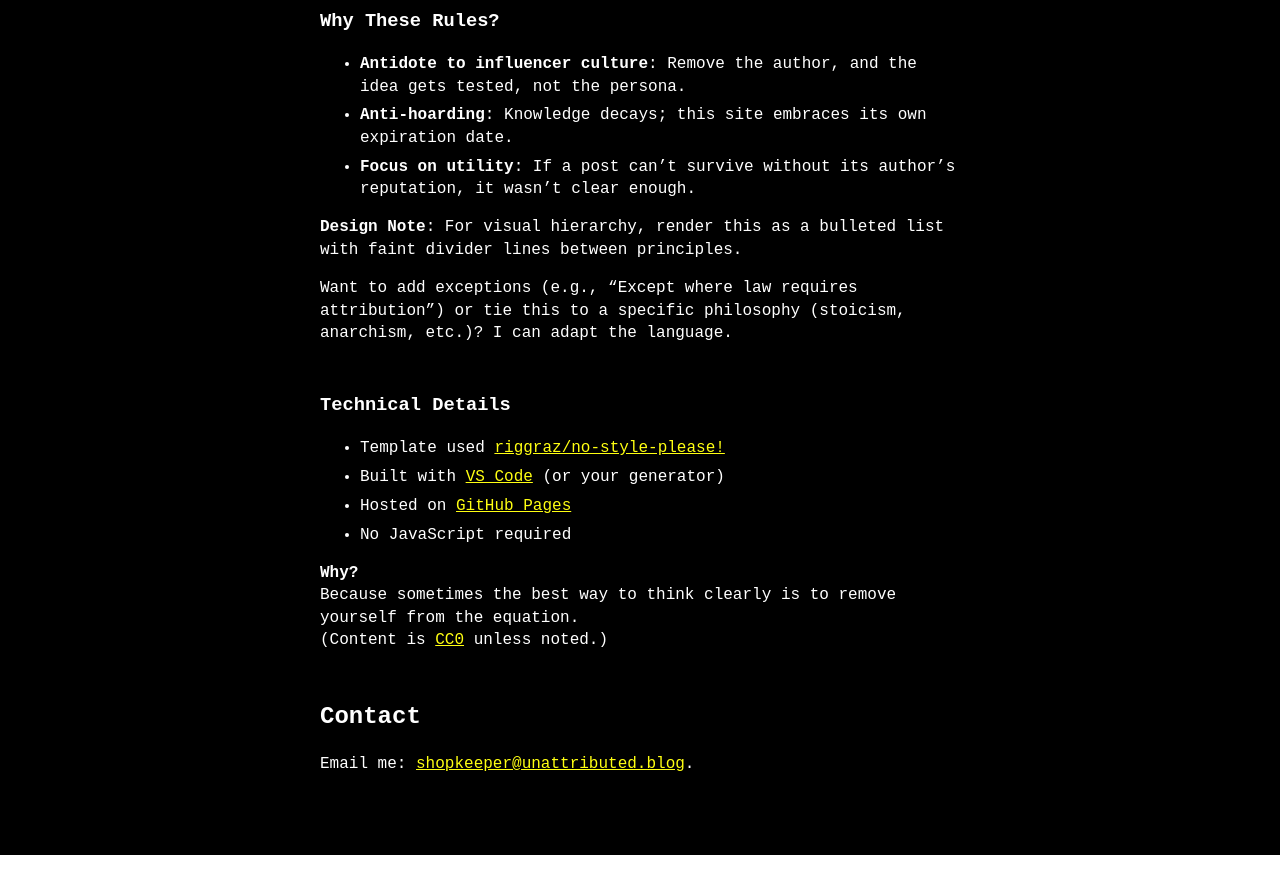
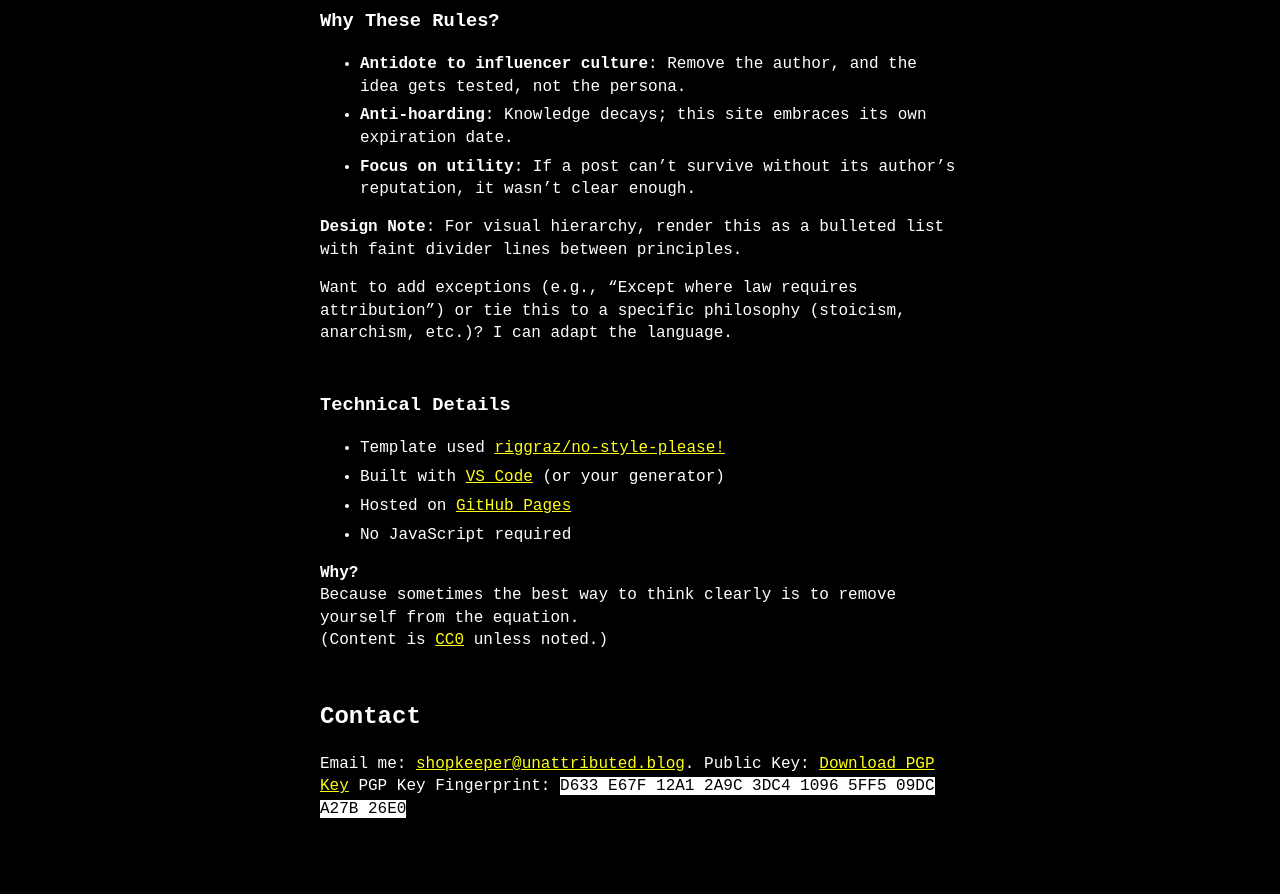
Before and after one commit to unattributed/unattributed.github.io, a Jekyll site: the page built from about.md, in a window 1280 px wide and 900 px high, scrolled down 1900 px. Shown: the top 894 px of the window. Built offline with Jekyll 4.4.1, drawn with Linux system fonts in a browser that asks for light colours; before the commit the page ends 2755 px from its top, so only the background shows below that.

Commit message:
added pgp pub key and fingerprint

```diff
--- a/about.md
+++ b/about.md
@@ -81,3 +81,5 @@ Because sometimes the best way to think clearly is to remove yourself from the e
 
 ## Contact
 Email me: [shopkeeper@unattributed.blog](mailto:shopkeeper@unattributed.blog).
+Public Key: [Download PGP Key](https://unattributed.github.io/publickey.shopkeeper%40unattributed.blog-d633e67f12a12a9c3dc410965ff509dca27b26e0.asc)
+PGP Key Fingerprint: `D633 E67F 12A1 2A9C 3DC4 1096 5FF5 09DC A27B 26E0`
```
